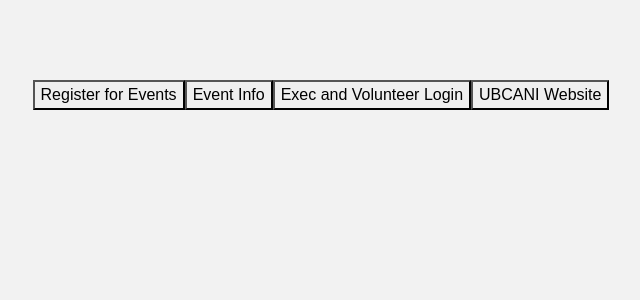
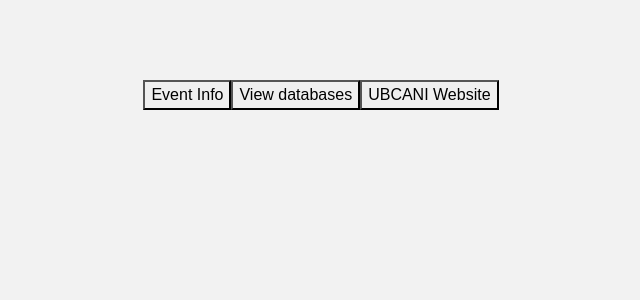
Before and after one commit to UBCAni/readMei, a React (Vite) app in the folder frontend/: page / in a window 1280 px wide. Shown: the top 300 px of the page, without its empty margins (319-959 px from the left). Built offline with nearby package versions, Linux system fonts and the light colour scheme; a web font is replaced by a local one.

Commit message:
Link websites to app

```diff
--- a/frontend/src/App.tsx
+++ b/frontend/src/App.tsx
@@ -8,10 +8,13 @@
   }
   return (
     <div className="Input text-center">
-      <button onClick={() => {}}>Register for Events</button>
-      <button onClick={() => {}}>Event Info</button>
-      <button onClick={() => {onclick("/registration-login")}}>Exec and Volunteer Login</button>
-      <button onClick={() => {}}>UBCANI Website</button>
+      <button onClick={() => {
+        window.location.href = "https://www.ubcani.com/events/info/";
+      }}>Event Info</button>
+      <button onClick={() => {onclick("/registration-login")}}>View databases</button>
+      <button onClick={() => {
+        window.location.href = "https://ubcani.com/";
+      }}>UBCANI Website</button>
     </div>
   );
 }
```
